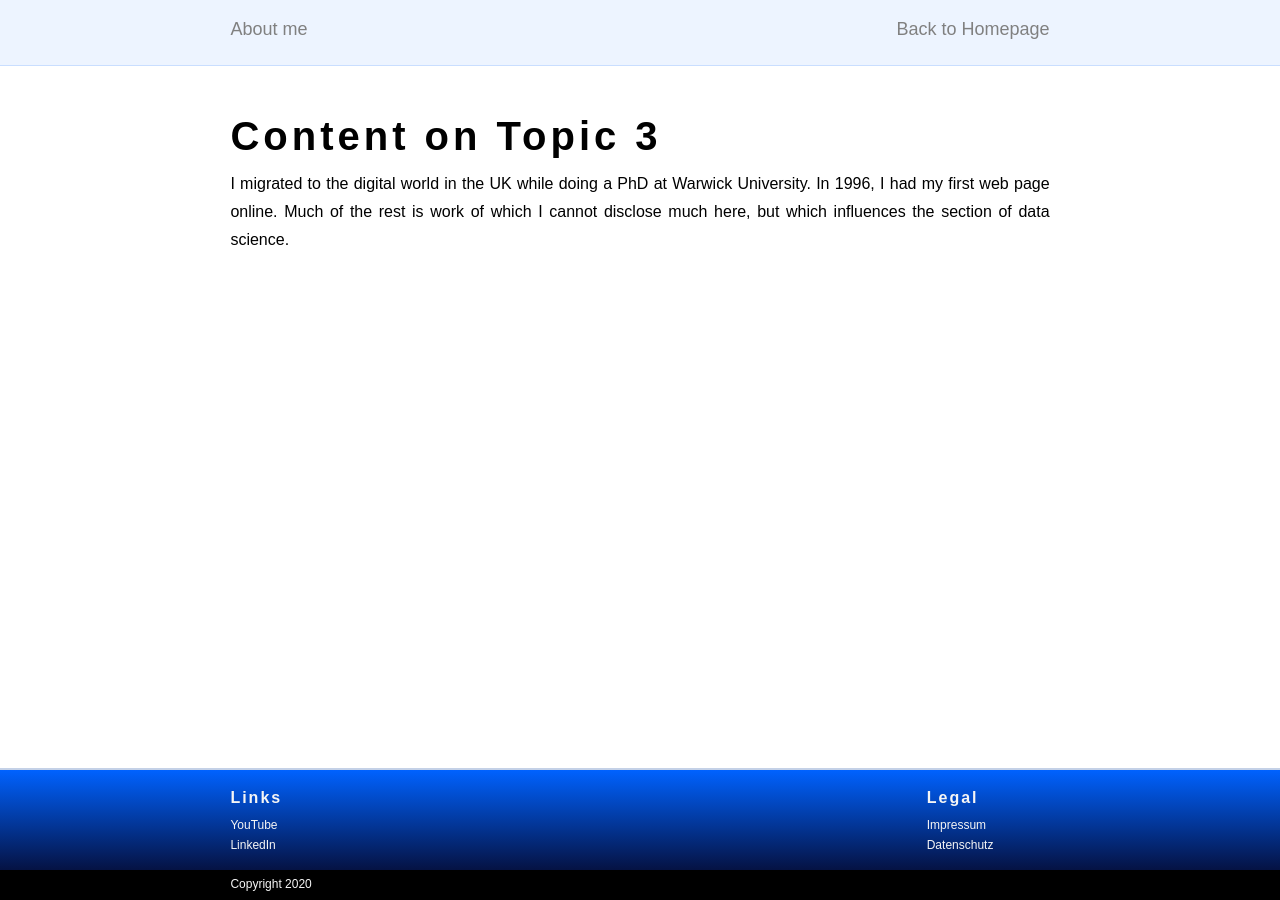
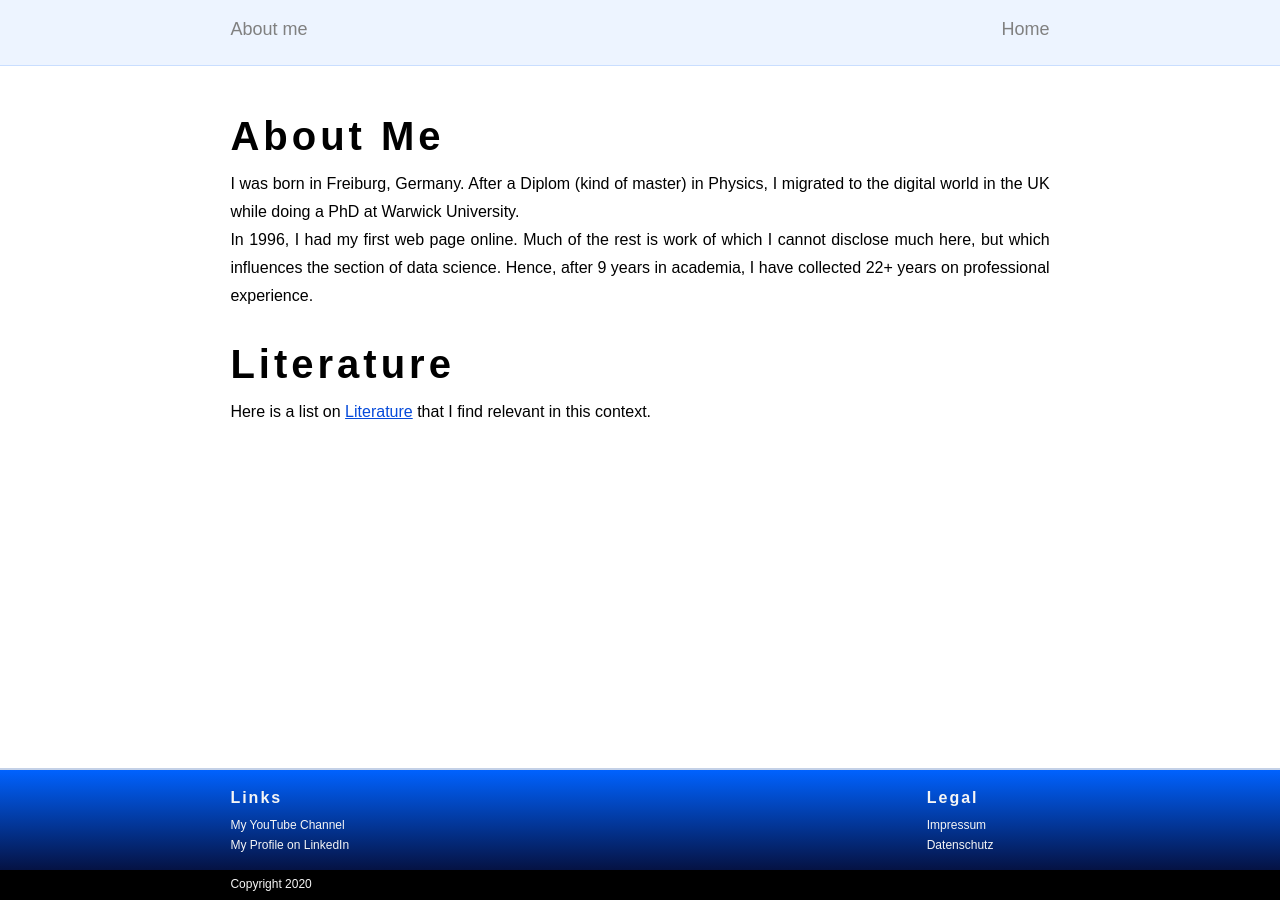
Before and after one commit to MaSe69/mase, a Jekyll site: the page built from md/30_Aboutme/01_aboutme.md, in a window 1280 px wide. Built offline with Jekyll 4.4.1, drawn with Linux system fonts in a browser that asks for light colours.

Commit message:
Literature

```diff
--- a/_includes/01_landing/70_footer.html
+++ b/_includes/01_landing/70_footer.html
@@ -2,8 +2,9 @@
 
     <div class="footer-column">
         <h3 class="footer">Links</h3>
-        <p><a class="footer" href="https://www.youtube.com/channel/UCGFxaMjKtaOumxiB8GSgXbQ/">YouTube</a></p>
-        <p><a class="footer" href="https://www.linkedin.com/in/drmarcussemling/">LinkedIn</a></p>
+        <p><a class="footer" href="https://www.youtube.com/channel/UCGFxaMjKtaOumxiB8GSgXbQ/">My YouTube Channel</a>
+        </p>
+        <p><a class="footer" href="https://www.linkedin.com/in/drmarcussemling/">My Profile on LinkedIn</a></p>
     </div>
     <div class="footer-column">
         <h3 class="footer">Legal</h3>
--- a/_includes/10_topic/20_header.html
+++ b/_includes/10_topic/20_header.html
@@ -5,6 +5,6 @@
         </div>
     </div>
     <div class="header_right">
-        <a href="./" class="header">Back to Homepage</a>
+        <a href="./" class="header">Home</a>
     </div>
 </div>
--- a/_includes/20_topic/20_header.html
+++ b/_includes/20_topic/20_header.html
@@ -5,6 +5,6 @@
         </div>
     </div>
     <div class="header_right">
-        <a href="./" class="header">Back to Homepage</a>
+        <a href="./" class="header">Home</a>
     </div>
 </div>
--- a/_includes/30_topic/20_header.html
+++ b/_includes/30_topic/20_header.html
@@ -5,6 +5,6 @@
         </div>
     </div>
     <div class="header_right">
-        <a href="./" class="header">Back to Homepage</a>
+        <a href="./" class="header">Home</a>
     </div>
 </div>
--- /dev/null
+++ b/md/30_Aboutme/01_aboutme.md
@@ -0,0 +1,16 @@
+---
+layout: 30_topic
+title: About me
+permalink: /aboutme
+---
+
+# About Me
+
+I was born in Freiburg, Germany. After a Diplom (kind of master) in Physics, I migrated to the digital world in the UK while doing a PhD at Warwick University.
+
+In 1996, I had my first web page online. Much of the rest is work of which I cannot disclose much here, but which influences the section of data science.
+Hence, after 9 years in academia, I have collected 22+ years on professional experience.
+
+# Literature
+
+Here is a list on [Literature](references) that I find relevant in this context.
--- a/md/topic_3.md
+++ /dev/null
@@ -1,9 +0,0 @@
----
-layout: 30_topic
-title: About me
-permalink: /aboutme
----
-# Content on Topic 3
-
-I migrated to the digital world in the UK while doing a PhD at Warwick University. In 1996, I had my first web page online.
-Much of the rest is work of which I cannot disclose much here, but which influences the section of data science.
```
Also changed, not shown: md/30_Aboutme/99_references.md (added, +63 -0 lines), md/30_Aboutme/literature.md (added, +5 -0 lines), md/impressum copy.md (deleted, +0 -35 lines), md/10_DataScience/01_datascience.md (renamed from md/topic_1.md), md/20_LeadershipTheory/01_leadershiptheory.md (renamed from md/topic_2.md).
